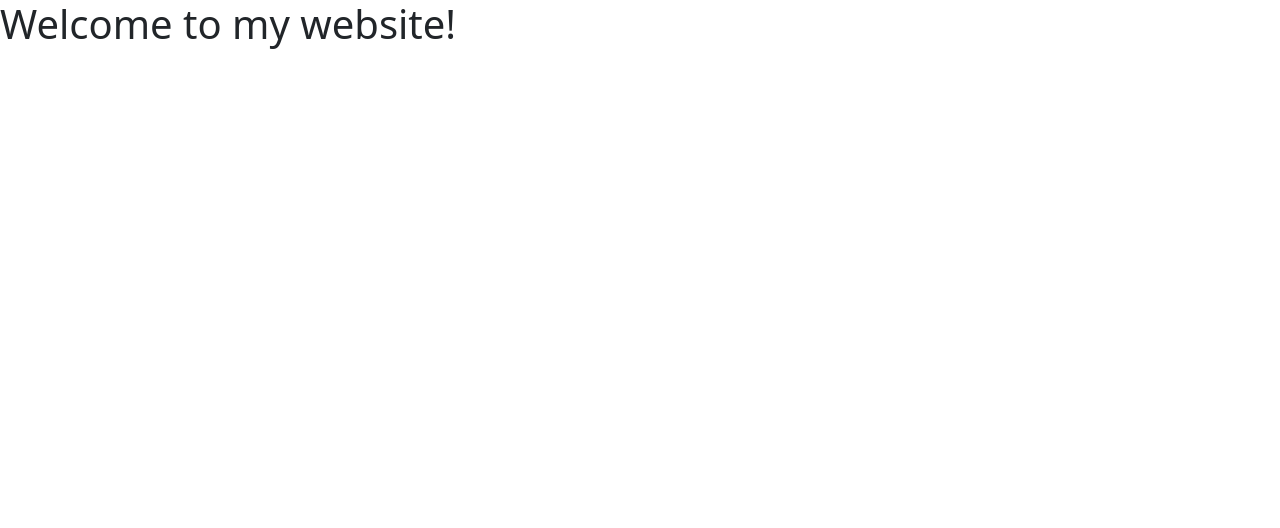
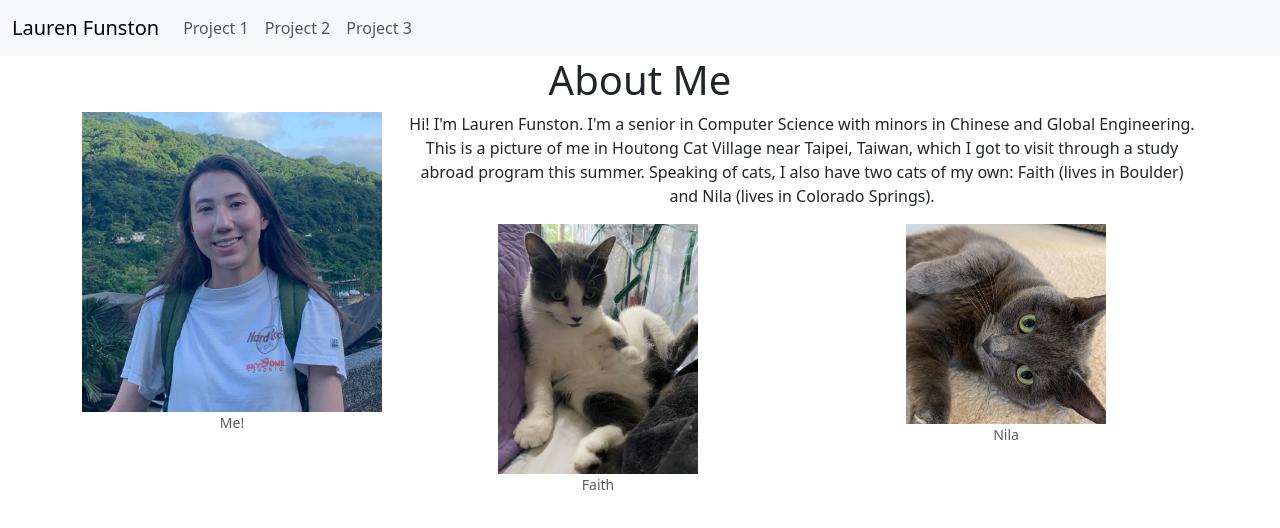
Before and after one commit to lafu9989/UDproject, a plain HTML site: page index.html in a window 1280 px wide. Drawn offline with nearby package versions, Linux system fonts and the light colour scheme.

Commit message:
adding website content

```diff
--- a/index.html
+++ b/index.html
@@ -7,7 +7,62 @@
         <link href="https://cdn.jsdelivr.net/npm/bootstrap@5.3.2/dist/css/bootstrap.min.css" rel="stylesheet" integrity="sha384-T3c6CoIi6uLrA9TneNEoa7RxnatzjcDSCmG1MXxSR1GAsXEV/Dwwykc2MPK8M2HN" crossorigin="anonymous">
     </head>
     <body>
-        <h1>Welcome to my website!</h1>
-        <script src="https://cdn.jsdelivr.net/npm/bootstrap@5.3.2/dist/js/bootstrap.bundle.min.js" integrity="sha384-C6RzsynM9kWDrMNeT87bh95OGNyZPhcTNXj1NW7RuBCsyN/o0jlpcV8Qyq46cDfL" crossorigin="anonymous"></script>
-    </body>
+        <nav class="navbar navbar-expand-lg bg-body-tertiary">
+            <div class="container-fluid">
+              <a class="navbar-brand" href="index.html">Lauren Funston</a>
+              <button class="navbar-toggler" type="button" data-bs-toggle="collapse" data-bs-target="#navbarSupportedContent" aria-controls="navbarSupportedContent" aria-expanded="false" aria-label="Toggle navigation">
+                <span class="navbar-toggler-icon"></span>
+              </button>
+              <div class="collapse navbar-collapse" id="navbarSupportedContent">
+                <ul class="navbar-nav me-auto mb-2 mb-lg-0">
+                  <li class="nav-item">
+                    <a class="nav-link" href="#">Project 1</a>
+                  </li>
+                  <li class="nav-item">
+                    <a class="nav-link" href="#">Project 2</a>
+                  </li>
+                  <li class="nav-item">
+                    <a class="nav-link" href="#">Project 3</a>
+                  </li>
+                </ul>
+              </div>
+            </div>
+          </nav>
+          <div class="container text-center">
+            <div class="row">
+                <h1>About Me</h1>
+            </div>
+            <div class="row">
+                <div class="col-md-auto">
+                    <figure class="figure">
+                        <img src="assets/me.jpeg" alt="A girl with dark brown hair standing with a mountainous background" class="fig-image img-fluid" width="300" height="300">
+                        <figcaption class="figure-caption">Me!</figcaption>
+                    </figure>
+                </div>
+                <div class="col">
+                    <div class="row">
+                        <p>
+                            Hi! I'm Lauren Funston. I'm a senior in Computer Science with minors in Chinese and Global Engineering.
+                            This is a picture of me in Houtong Cat Village near Taipei, Taiwan, which I got to visit through a study abroad program this summer.
+                            Speaking of cats, I also have two cats of my own: Faith (lives in Boulder) and Nila (lives in Colorado Springs).
+                        </p>
+                    </div>
+                    <div class="row">
+                        <div class="col">
+                            <figure class="figure">
+                                <img src="assets/faith.jpg" alt="Image of a white and gray cat" class="fig-image img-fluid" width="200" height="200">
+                                <figcaption class="figure-caption">Faith</figcaption>
+                            </figure>
+                        </div>
+                        <div class="col">
+                            <figure class="figure">
+                                <img src="assets/nila.jpg" alt="Image of a dark gray cat with green eyes" class="fig-image img-fluid" width="200" height="200">
+                                <figcaption class="figure-caption">Nila</figcaption>
+                            </figure>
+                        </div>
+                    </div>
+                </div>
+            </div>
+          </div>
+        </body>
 </html>
```
Also changed, not shown: assets/faith.jpg (added), assets/me.jpeg (added), assets/nila.jpg (added).
